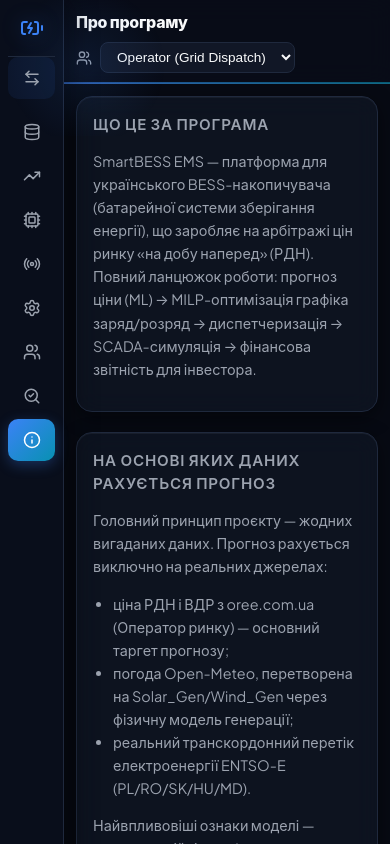
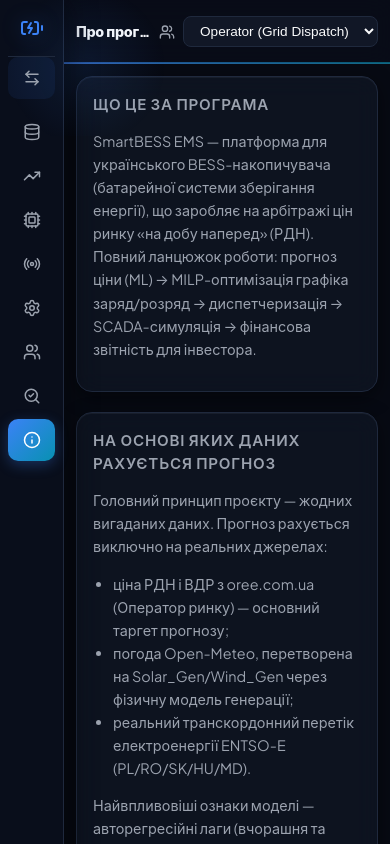
Before and after one commit to Olegkg2018/smartbess-ems, a React (Vite) app in the folder frontend/: page /about in a window 390 px wide. Shown: the top 844 px of the page. Built offline with nearby package versions, Linux system fonts and the light colour scheme; no server answers.

Commit message:
Фикс мобильного хедера: заголовок обрезается многоточием вместо переноса в 3 строки

```diff
--- a/frontend/src/index.css
+++ b/frontend/src/index.css
@@ -623,15 +623,28 @@
   }
 
   .top-header {
-    flex-wrap: wrap;
-    height: auto;
-    min-height: 64px;
+    flex-wrap: nowrap;
+    height: 64px;
     padding: 10px 12px;
     gap: 8px;
   }
 
+  .header-title-section {
+    min-width: 0;
+    overflow: hidden;
+    flex: 1 1 auto;
+  }
+
   .header-title {
-    font-size: 1rem;
+    font-size: 0.9rem;
+    white-space: nowrap;
+    overflow: hidden;
+    text-overflow: ellipsis;
+    min-width: 0;
+  }
+
+  .header-title-section .status-badge {
+    display: none;
   }
 
   .page-content {
@@ -654,8 +667,4 @@
   .glass-card, .kpi-card {
     padding: var(--space-4);
   }
-
-  .header-title-section .status-badge {
-    display: none;
-  }
 }
```
